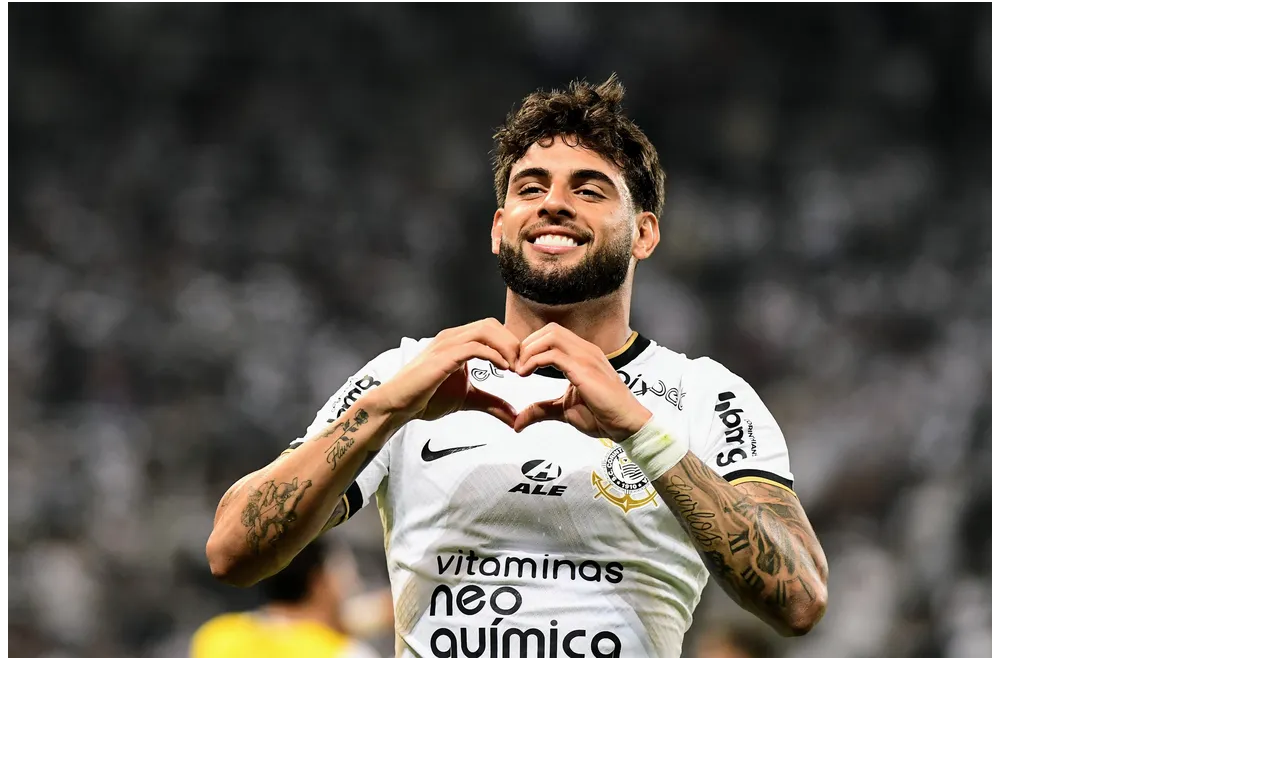
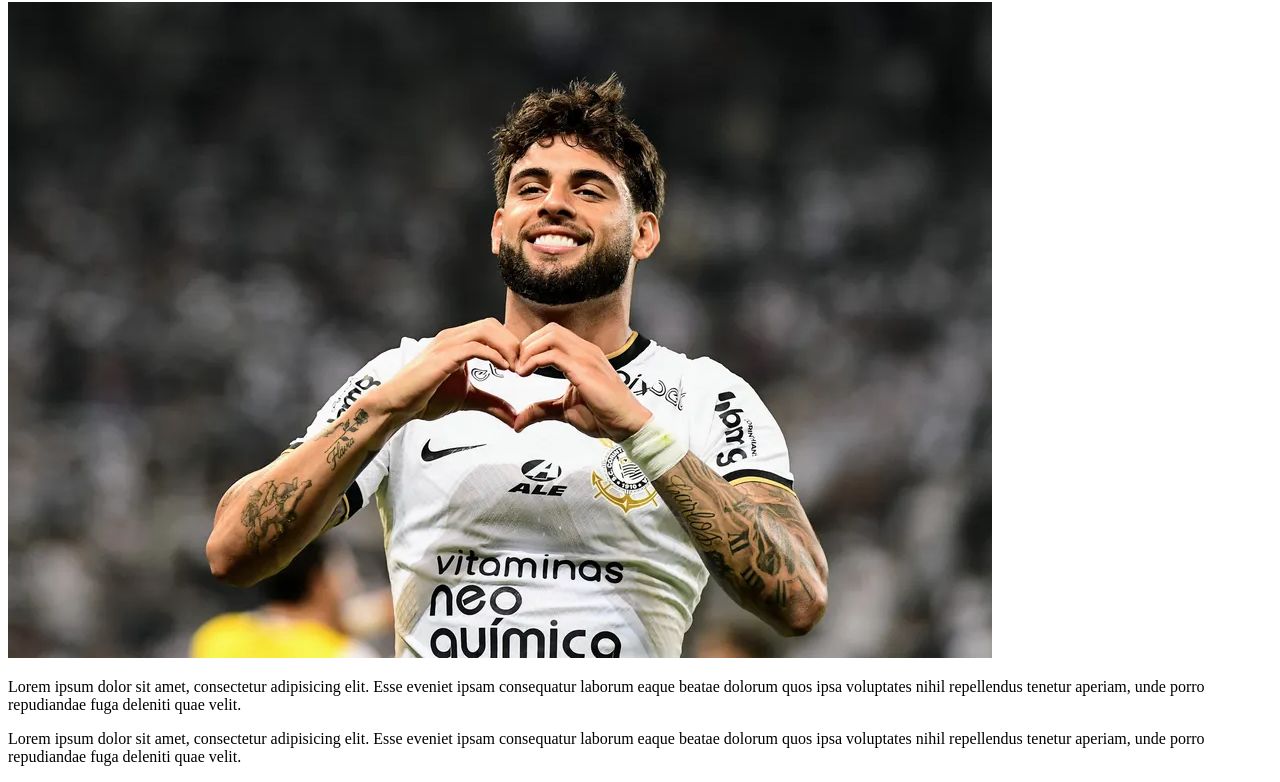
Before and after one commit to gianfachinii/projeto_contabilize, a plain HTML site: page index.html in a window 1280 px wide. Shown: the part 2115-2897 px from the top of the page. Before the commit the page ends 2785 px from the top, so only its background shows below. Drawn offline with Linux system fonts and the light colour scheme.

Commit message:
dois paragrafos de texto adicionados ao codigo

```diff
--- a/index.html
+++ b/index.html
@@ -17,5 +17,7 @@
     <img src="/img/imgRG.jpg" alt="">
     <img src="img/imgRG02.webp" alt="">
     <img src="img/imgYuri.webp" alt="">
+    <p>Lorem ipsum dolor sit amet, consectetur adipisicing elit. Esse eveniet ipsam consequatur laborum eaque beatae dolorum quos ipsa voluptates nihil repellendus tenetur aperiam, unde porro repudiandae fuga deleniti quae velit.</p>
+    <p>Lorem ipsum dolor sit amet, consectetur adipisicing elit. Esse eveniet ipsam consequatur laborum eaque beatae dolorum quos ipsa voluptates nihil repellendus tenetur aperiam, unde porro repudiandae fuga deleniti quae velit.</p>
 </body>
 </html>
```
